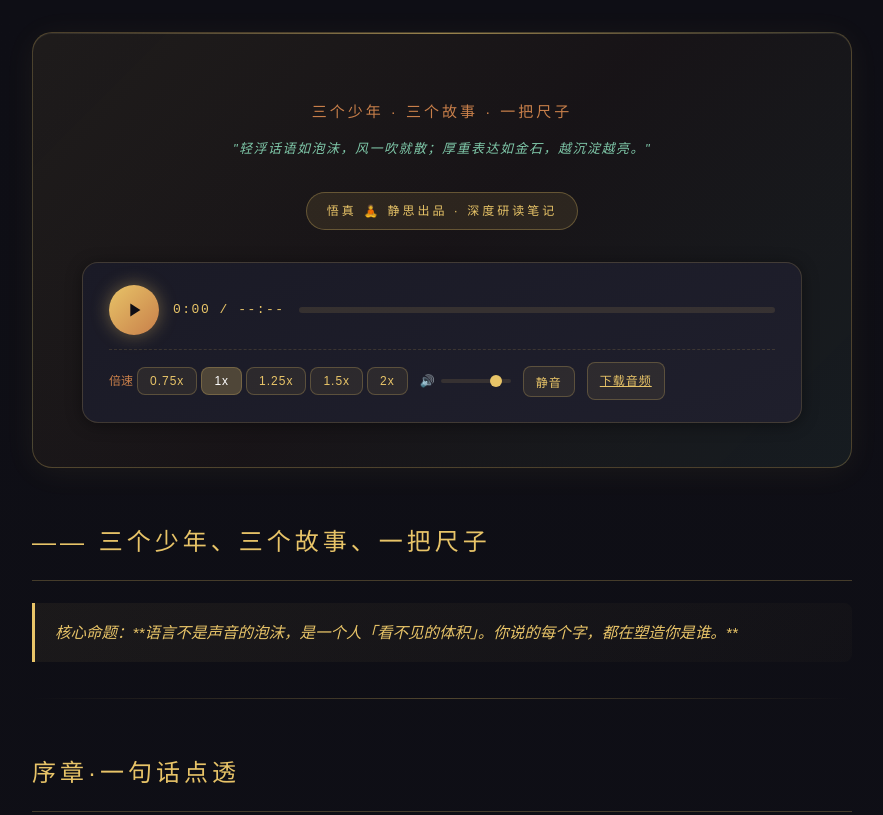
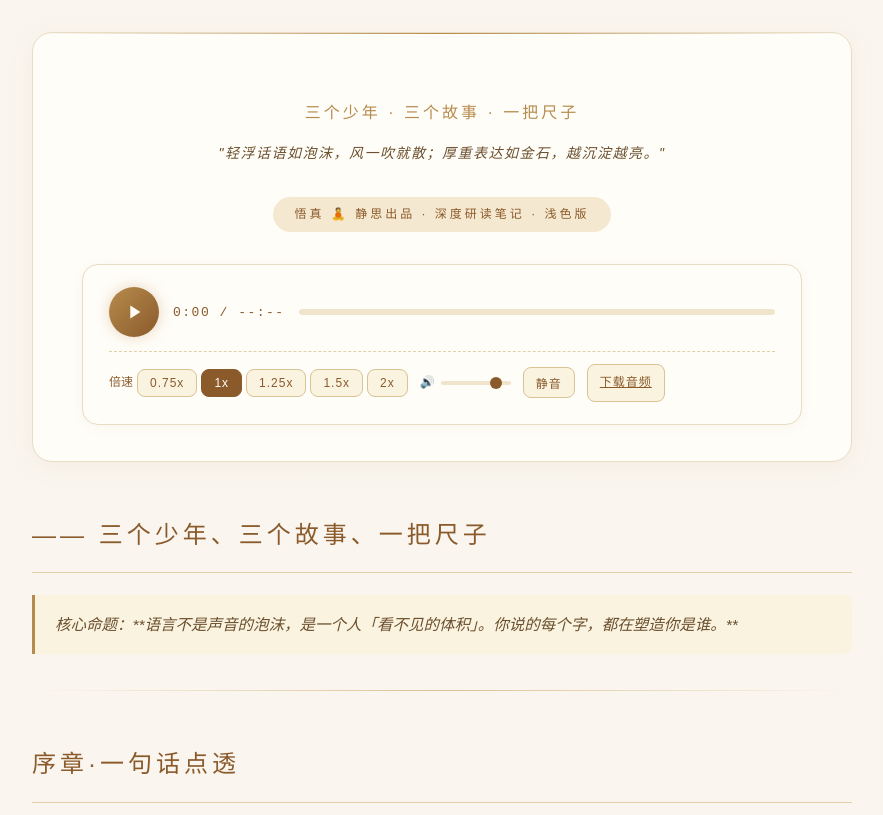
Before and after one commit to tennysonfontella-gif/General-Hub, a plain HTML site: page dist/ci-da-er-yi.html in a window 1280 px wide. Shown: the top 815 px of the page, without its empty margins (198-1081 px from the left). Drawn offline with Linux system fonts and the light colour scheme.

Commit message:
feat: 辞达而已矣 · 浅色版 · dist/ci-da-er-yi.html

```diff
--- a/dist/ci-da-er-yi.html
+++ b/dist/ci-da-er-yi.html
@@ -7,83 +7,87 @@
 <style>
 
 * { box-sizing: border-box; margin: 0; padding: 0; }
-html, body { background: #0e0e15; }
 body {
-  font-family: "PingFang SC","Microsoft YaHei","Hiragino Sans GB",sans-serif;
-  background: linear-gradient(180deg, #0e0e15 0%, #16161f 50%, #0e0e15 100%);
-  color: #d8d8e8;
+  font-family: "PingFang SC","Microsoft YaHei","Hiragino Sans GB","站酷小薇体",sans-serif;
+  background: #faf6ef;
+  background-image: linear-gradient(180deg, #faf6ef 0%, #f5efe4 100%);
+  color: #3d3027;
   min-height: 100vh;
   padding: 32px 20px 60px;
-  line-height: 2;
+  line-height: 1.95;
   -webkit-font-smoothing: antialiased;
 }
 .container { max-width: 820px; margin: 0 auto; }
 .hero {
   text-align: center;
-  padding: 64px 28px 44px;
+  padding: 64px 28px 36px;
   margin-bottom: 40px;
-  background: linear-gradient(135deg, rgba(232,196,104,0.08) 0%, rgba(200,127,74,0.05) 50%, rgba(127,200,169,0.08) 100%);
+  background: #fffdf8;
   border-radius: 20px;
-  border: 1px solid rgba(232,196,104,0.25);
-  box-shadow: 0 4px 32px rgba(232,196,104,0.06), inset 0 1px 0 rgba(255,255,255,0.05);
+  border: 1px solid #e8dcc4;
+  box-shadow: 0 4px 24px rgba(160, 120, 60, 0.08);
   position: relative;
   overflow: hidden;
 }
-.hero::before { content:""; position: absolute; top:0; left:0; right:0; height:1px; background: linear-gradient(90deg, transparent, rgba(232,196,104,0.6), transparent); }
-.hero h1 { color: #e8c468; letter-spacing: 6px; font-weight: 500; font-size: 30px; margin-bottom: 14px; text-shadow: 0 0 24px rgba(232,196,104,0.3); line-height: 1.4; }
-.hero .subtitle { color: #c87f4a; font-size: 15px; letter-spacing: 3px; margin-bottom: 10px; font-weight: 500; }
-.hero .quote { color: #7fc8a9; font-size: 13px; letter-spacing: 1.5px; margin-bottom: 16px; font-style: italic; line-height: 1.8; }
-.hero .sign { display: inline-block; margin-top: 16px; padding: 6px 20px; background: rgba(232,196,104,0.1); color: #e8c468; border: 1px solid rgba(232,196,104,0.3); border-radius: 20px; font-size: 12px; letter-spacing: 3px; }
+.hero::before {
+  content: "";
+  position: absolute; top: 0; left: 0; right: 0; height: 1px;
+  background: linear-gradient(90deg, transparent, #b78b4d, transparent);
+}
+.hero h1 { color: #8a5a2b; letter-spacing: 6px; font-weight: 500; font-size: 32px; margin-bottom: 14px; line-height: 1.4; }
+.hero .subtitle { color: #b78b4d; font-size: 16px; letter-spacing: 3px; margin-bottom: 12px; font-weight: 500; }
+.hero .quote { color: #6b4f2e; font-size: 14px; letter-spacing: 1.5px; margin-bottom: 18px; font-style: italic; line-height: 1.9; padding: 0 12px; }
+.hero .sign { display: inline-block; margin-top: 12px; padding: 6px 22px; background: #f5e8d0; color: #8a5a2b; border-radius: 20px; font-size: 12px; letter-spacing: 3px; }
 
-/* Audio player */
-.audio-player { margin: 32px auto 0; max-width: 720px; background: linear-gradient(160deg, #1a1a26 0%, #1f1f2c 100%); border-radius: 16px; padding: 22px 26px; border: 1px solid rgba(232,196,104,0.18); box-shadow: 0 2px 16px rgba(0,0,0,0.4); }
+/* Audio player - 浅色 */
+.audio-player { margin: 32px auto 0; max-width: 720px; background: #fffdf8; border-radius: 16px; padding: 22px 26px; border: 1px solid #e8dcc4; box-shadow: 0 2px 12px rgba(160, 120, 60, 0.06); }
 .audio-row { display: flex; align-items: center; gap: 14px; margin-bottom: 14px; }
-.play-btn { width: 50px; height: 50px; border-radius: 50%; background: linear-gradient(135deg, #e8c468, #c87f4a); border: none; cursor: pointer; display: flex; align-items: center; justify-content: center; flex-shrink: 0; box-shadow: 0 0 18px rgba(232,196,104,0.4); transition: transform 0.15s; }
+.play-btn { width: 50px; height: 50px; border-radius: 50%; background: linear-gradient(135deg, #b78b4d, #8a5a2b); border: none; cursor: pointer; display: flex; align-items: center; justify-content: center; flex-shrink: 0; box-shadow: 0 0 14px rgba(183, 139, 77, 0.35); transition: transform 0.15s; }
 .play-btn:hover { transform: scale(1.05); }
-.play-btn svg { width: 22px; height: 22px; fill: #0e0e15; }
-.time-display { color: #e8c468; font-size: 13px; letter-spacing: 1.5px; min-width: 100px; font-family: monospace; }
-.progress-container { flex: 1; height: 6px; background: rgba(232,196,104,0.12); border-radius: 3px; cursor: pointer; position: relative; }
-.progress-bar { height: 100%; background: linear-gradient(90deg, #e8c468, #c87f4a); border-radius: 3px; width: 0%; transition: width 0.1s; box-shadow: 0 0 8px rgba(232,196,104,0.4); }
-.audio-controls { display: flex; align-items: center; gap: 12px; flex-wrap: wrap; padding-top: 12px; border-top: 1px dashed rgba(232,196,104,0.15); }
-.ctrl-btn { background: rgba(232,196,104,0.08); color: #e8c468; border: 1px solid rgba(232,196,104,0.25); border-radius: 8px; padding: 6px 12px; font-size: 12px; cursor: pointer; letter-spacing: 1px; transition: all 0.2s; }
-.ctrl-btn:hover { background: rgba(232,196,104,0.18); }
-.ctrl-btn.active { background: rgba(232,196,104,0.25); color: #fff; }
+.play-btn svg { width: 22px; height: 22px; fill: #fffdf8; }
+.time-display { color: #8a5a2b; font-size: 13px; letter-spacing: 1.5px; min-width: 100px; font-family: monospace; }
+.progress-container { flex: 1; height: 6px; background: #f0e4cc; border-radius: 3px; cursor: pointer; position: relative; }
+.progress-bar { height: 100%; background: linear-gradient(90deg, #b78b4d, #8a5a2b); border-radius: 3px; width: 0%; transition: width 0.1s; }
+.audio-controls { display: flex; align-items: center; gap: 12px; flex-wrap: wrap; padding-top: 12px; border-top: 1px dashed #e0cfa8; }
+.ctrl-btn { background: #faf3e0; color: #8a5a2b; border: 1px solid #d9c294; border-radius: 8px; padding: 6px 12px; font-size: 12px; cursor: pointer; letter-spacing: 1px; transition: all 0.2s; }
+.ctrl-btn:hover { background: #f0e4cc; }
+.ctrl-btn.active { background: #8a5a2b; color: #fffdf8; border-color: #8a5a2b; }
 .speed-group { display: flex; gap: 4px; }
-.vol-control { display: flex; align-items: center; gap: 6px; color: #c87f4a; font-size: 12px; }
-.vol-slider { width: 70px; height: 4px; background: rgba(232,196,104,0.12); border-radius: 2px; -webkit-appearance: none; }
-.vol-slider::-webkit-slider-thumb { -webkit-appearance: none; width: 12px; height: 12px; background: #e8c468; border-radius: 50%; cursor: pointer; }
+.vol-control { display: flex; align-items: center; gap: 6px; color: #b78b4d; font-size: 12px; }
+.vol-slider { width: 70px; height: 4px; background: #f0e4cc; border-radius: 2px; -webkit-appearance: none; }
+.vol-slider::-webkit-slider-thumb { -webkit-appearance: none; width: 12px; height: 12px; background: #8a5a2b; border-radius: 50%; cursor: pointer; }
 
 /* Body */
-h1 { display: none; } /* 标题已经在 hero */
-h2 { color: #e8c468; font-size: 24px; letter-spacing: 4px; margin: 50px 0 22px; padding-bottom: 14px; border-bottom: 1px solid rgba(232,196,104,0.25); font-weight: 500; }
-h3 { color: #c4a8e8; font-size: 19px; letter-spacing: 2px; margin: 28px 0 14px; font-weight: 500; }
-p { color: #d8d8e8; font-size: 15.5px; line-height: 2.1; margin-bottom: 16px; letter-spacing: 0.4px; }
-strong { color: #f0c674; font-weight: 600; }
-em { color: #e8a5b5; font-style: normal; }
+h1 { display: none; }
+h2 { color: #8a5a2b; font-size: 24px; letter-spacing: 4px; margin: 50px 0 22px; padding-bottom: 14px; border-bottom: 1px solid #e0cfa8; font-weight: 500; }
+h3 { color: #a36841; font-size: 19px; letter-spacing: 2px; margin: 28px 0 14px; font-weight: 500; }
+p { color: #3d3027; font-size: 16px; line-height: 2.1; margin-bottom: 18px; letter-spacing: 0.4px; }
+strong { color: #8a5a2b; font-weight: 600; }
+em { color: #a36841; font-style: normal; }
 blockquote {
-  background: linear-gradient(135deg, rgba(232,196,104,0.06) 0%, rgba(232,196,104,0.02) 100%);
-  border-left: 3px solid #e8c468;
+  background: #faf3e0;
+  border-left: 3px solid #b78b4d;
   padding: 14px 20px;
   margin: 18px 0;
   border-radius: 0 8px 8px 0;
-  color: #e8c468;
+  color: #6b4f2e;
   font-size: 15.5px;
   line-height: 2;
   font-style: italic;
 }
-hr { border: none; height: 1px; background: linear-gradient(90deg, transparent, rgba(232,196,104,0.3), transparent); margin: 36px 0; }
-ul, ol { margin: 12px 0 18px 28px; color: #d8d8e8; }
-ul li, ol li { font-size: 15px; line-height: 2; margin-bottom: 6px; }
-.tablewrap { overflow-x: auto; margin: 22px 0; border-radius: 10px; border: 1px solid rgba(127,200,169,0.18); }
+hr { border: none; height: 1px; background: linear-gradient(90deg, transparent, #d9c294, transparent); margin: 36px 0; }
+ul, ol { margin: 12px 0 18px 28px; color: #3d3027; }
+ul li, ol li { font-size: 15.5px; line-height: 2; margin-bottom: 6px; }
+.tablewrap { overflow-x: auto; margin: 22px 0; border-radius: 10px; border: 1px solid #e0cfa8; background: #fffdf8; }
 table { width: 100%; border-collapse: collapse; font-size: 13.5px; }
-th { background: rgba(127,200,169,0.1); color: #7fc8a9; padding: 12px 14px; text-align: left; font-weight: 600; letter-spacing: 1px; border-bottom: 1px solid rgba(127,200,169,0.25); }
-td { padding: 10px 14px; color: #d8d8e8; border-bottom: 1px solid rgba(216,216,232,0.06); }
-tbody tr:hover { background: rgba(232,196,104,0.04); }
+th { background: #faf3e0; color: #8a5a2b; padding: 12px 14px; text-align: left; font-weight: 600; letter-spacing: 1px; border-bottom: 1px solid #d9c294; }
+td { padding: 10px 14px; color: #3d3027; border-bottom: 1px solid #f0e4cc; }
+tbody tr:hover { background: #faf6ef; }
 tbody tr:last-child td { border-bottom: none; }
-footer { text-align: center; margin-top: 60px; font-size: 12px; color: #8a7860; padding-bottom: 30px; letter-spacing: 2px; opacity: 0.7; }
+footer { text-align: center; margin-top: 60px; font-size: 13px; color: #8a7860; padding-bottom: 30px; letter-spacing: 2px; }
 
 @media (max-width: 600px) {
-  .hero { padding: 44px 22px 32px; }
+  .hero { padding: 44px 22px 28px; }
   .hero h1 { font-size: 22px; letter-spacing: 3px; }
   h2 { font-size: 20px; letter-spacing: 2px; }
   .audio-row { flex-wrap: wrap; }
@@ -99,7 +103,7 @@ footer { text-align: center; margin-top: 60px; font-size: 12px; color: #8a7860;
 <h1>辞达而已矣</h1>
 <div class="subtitle">三个少年 · 三个故事 · 一把尺子</div>
 <div class="quote">"轻浮话语如泡沫，风一吹就散；厚重表达如金石，越沉淀越亮。"</div>
-<div class="sign">悟真 🧘 静思出品 · 深度研读笔记</div>
+<div class="sign">悟真 🧘 静思出品 · 深度研读笔记 · 浅色版</div>
 
 <div class="audio-player" id="player">
   <div class="audio-row">
@@ -111,7 +115,7 @@ footer { text-align: center; margin-top: 60px; font-size: 12px; color: #8a7860;
   </div>
   <div class="audio-controls">
     <div class="speed-group">
-      <span style="color:#c87f4a; font-size:12px; align-self:center;">倍速</span>
+      <span style="color:#8a5a2b; font-size:12px; align-self:center;">倍速</span>
       <button class="ctrl-btn" data-speed="0.75">0.75x</button>
       <button class="ctrl-btn active" data-speed="1">1x</button>
       <button class="ctrl-btn" data-speed="1.25">1.25x</button>
@@ -625,7 +629,7 @@ footer { text-align: center; margin-top: 60px; font-size: 12px; color: #8a7860;
 <blockquote>**本笔记制作者**：悟真 🧘 静思出品</blockquote>
 <blockquote>**核心理念**：辞达而已矣——真、必要、善意</blockquote>
 <blockquote>**技术底色**：儒释道心 + 当代案例 + 落地三步</blockquote>
-<footer>悟真 🧘 静思出品 · 辞达而已矣 · 深度研读笔记 v1</footer>
+<footer>悟真 🧘 静思出品 · 辞达而已矣 · 深度研读笔记 v1 · 浅色米白版</footer>
 </div>
 <script>
 
```
